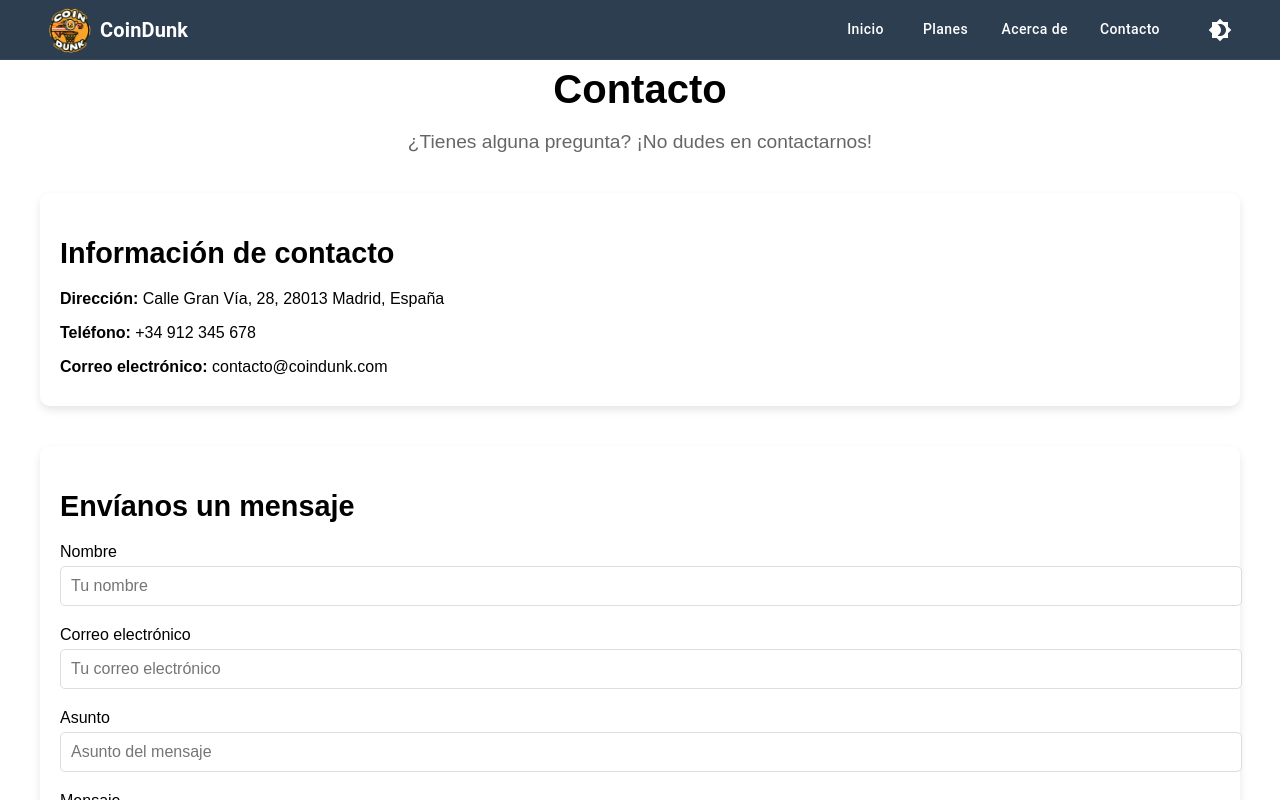
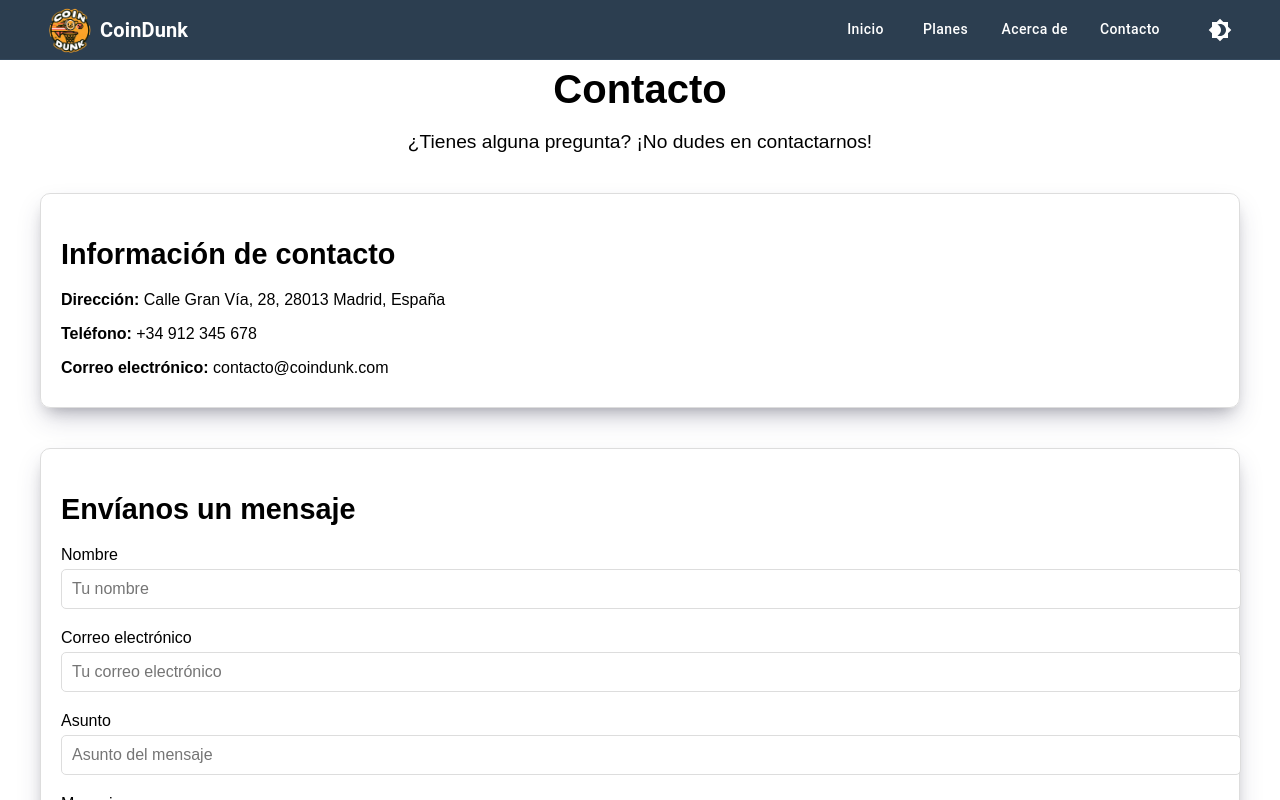
Before and after one commit to MiguelRegueiro/CoinDunk, a React (Create React App) app: page /contacto in a window 1280 px wide. Shown: the top 800 px of the page. Built offline with nearby package versions, Linux system fonts and the light colour scheme.

Commit message:
pagina contact soporta mejor tema oscuro y mejora en sombras

```diff
--- a/src/context/Theme.js
+++ b/src/context/Theme.js
@@ -29,9 +29,9 @@ export const ThemeProvider = ({ children }) => {
     colors: {
       background: isDarkMode ? '#1e1e1e' : '#ffffff', // Fondo oscuro o claro
       text: isDarkMode ? '#e0e0e0' : '#000000', // Texto claro u oscuro
-      primary: isDarkMode ? '#da7319' : '#e67e22', // Color naranja oscuro o claro
+      primary: isDarkMode ? '#e49a05' : '#e67e22', // Color naranja oscuro o claro
       secondary: isDarkMode ? '#03dac6' : '#03dac6', // Color secundario (se mantiene igual)
-      cardBackground: isDarkMode ? '#2d2d2d' : '#efefef', // Fondo de tarjetas oscuro o claro
+      cardBackground: isDarkMode ? '#2d2d2d' : '#f9f9f9', // Fondo de tarjetas oscuro o claro
       border: isDarkMode ? '#444' : '#ddd', // Bordes más sutiles
       button: isDarkMode ? '#da7319' : '#e67e22', // Botón naranja oscuro o claro
       buttonHover: isDarkMode ? '#d05c0f' : '#d35400', // Botón naranja más oscuro al hacer hover
--- a/src/pages/Contacto.css
+++ b/src/pages/Contacto.css
@@ -3,6 +3,7 @@
   padding: 40px 20px;
   min-height: 100vh;
   font-family: 'Arial', sans-serif;
+  background-color: inherit; /* Hereda el color de fondo del tema */
 }
 
 .contacto-header {
@@ -13,11 +14,12 @@
 .contacto-header h1 {
   font-size: 2.5rem;
   margin-bottom: 10px;
+  color: inherit; /* Hereda el color del texto del tema */
 }
 
 .contacto-header p {
   font-size: 1.2rem;
-    color: #666;
+  color: inherit; /* Hereda el color del texto del tema */
 }
 
 .contacto-content {
@@ -32,36 +34,41 @@
   box-shadow: rgba(50, 50, 93, 0.25) 0px 13px 27px -5px, rgba(0, 0, 0, 0.3) 0px 8px 16px -8px;
   padding: 20px;
   border-radius: 10px;
-    box-shadow: 0 4px 8px rgba(0, 0, 0, 0.1);
+  background-color: inherit; /* Hereda el color de fondo del tema */
+  border: 1px solid var(--border-color); /* Borde dinámico */
 }
 
 .contacto-info h2, .contacto-form h2, .contacto-mapa h2 {
   font-size: 1.8rem;
   margin-bottom: 20px;
+  color: inherit; /* Hereda el color del texto del tema */
 }
 
 .contacto-info p {
   font-size: 1rem;
   margin-bottom: 10px;
+  color: inherit; /* Hereda el color del texto del tema */
 }
 
 .contacto-form .form-group {
   margin-bottom: 20px;
-
 }
 
 .contacto-form label {
   display: block;
   font-size: 1rem;
   margin-bottom: 5px;
+  color: inherit; /* Hereda el color del texto del tema */
 }
 
 .contacto-form input, .contacto-form textarea {
   width: 100%;
   padding: 10px;
   font-size: 1rem;
-    border: 1px solid #ddd;
+  border: 1px solid var(--border-color); /* Borde dinámico */
   border-radius: 5px;
+  background-color: var(--input-background); /* Fondo dinámico para inputs */
+  color: var(--input-text); /* Texto dinámico para inputs */
 }
 
 .contacto-form textarea {
@@ -69,7 +76,7 @@
 }
 
 .submit-button {
-    background-color: #e67e22;
+  background-color: var(--button-color); /* Color dinámico del botón */
   color: #fff;
   padding: 10px 20px;
   border: none;
@@ -80,7 +87,7 @@
 }
 
 .submit-button:hover {
-    background-color: #d35400;
+  background-color: var(--button-hover); /* Color dinámico del botón al hacer hover */
 }
 
 .contacto-mapa iframe {
@@ -97,3 +104,20 @@
     width: 100%;
   }
 }
+
+/* Variables CSS para temas */
+:root {
+  --border-color: #ddd; /* Borde claro por defecto */
+  --input-background: #fff; /* Fondo claro para inputs por defecto */
+  --input-text: #000; /* Texto oscuro para inputs por defecto */
+  --button-color: #e67e22; /* Color naranja para botón por defecto */
+  --button-hover: #d35400; /* Color naranja oscuro para botón al hacer hover por defecto */
+}
+
+[data-theme="dark"] {
+  --border-color: #444; /* Borde oscuro */
+  --input-background: #2d2d2d; /* Fondo oscuro para inputs */
+  --input-text: #e0e0e0; /* Texto claro para inputs */
+  --button-color: #da7319; /* Color naranja oscuro para botón */
+  --button-hover: #d05c0f; /* Color naranja más oscuro para botón al hacer hover */
+}
--- a/src/pages/Home.css
+++ b/src/pages/Home.css
@@ -20,7 +20,7 @@
 
 .app-name {
   font-size: 24px;
-  color: #FFA500; /* Color naranja */
+  color: #e49a05; /* Color naranja */
   margin: 0;
 }
 
@@ -30,7 +30,7 @@
   background-color: white;
   padding: 20px;
   border-radius: 10px;
-  box-shadow: 0 4px 8px rgba(0, 0, 0, 0.1);
+  box-shadow: rgba(50, 50, 93, 0.25) 0px 13px 27px -5px, rgba(0, 0, 0, 0.3) 0px 8px 16px -8px;
 }
 
 .chart-wrapper {
```
Lines whose indentation alone changed are shown as unchanged.
